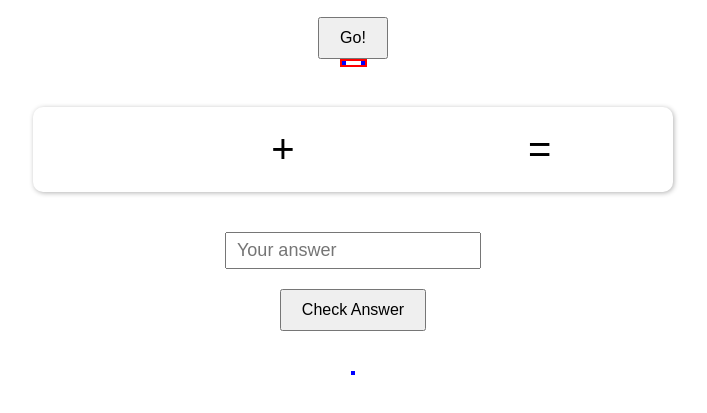
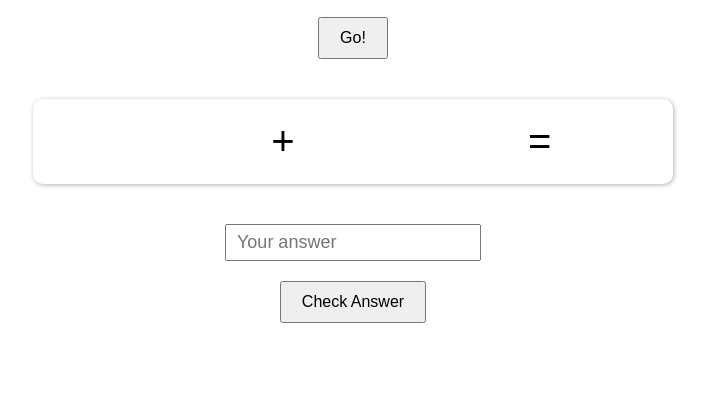
Before and after one commit to klynner33/math-game, a plain HTML site: page index.html in a window 1280 px wide. Shown: the part 81-494 px from the top of the page, without its empty margins (287-994 px from the left). Drawn offline with Linux system fonts and the light colour scheme.

Commit message:
Removed border from sprite container

```diff
--- a/style.css
+++ b/style.css
@@ -20,13 +20,12 @@ h1 {
 
 .sprite-container {
   display: flex;
-  border: 2px solid red;
   gap: 15px;
 }
 
-.sprite {
+/* .sprite {
   border: 2px solid blue;
-}
+} */
 
 
 
```
